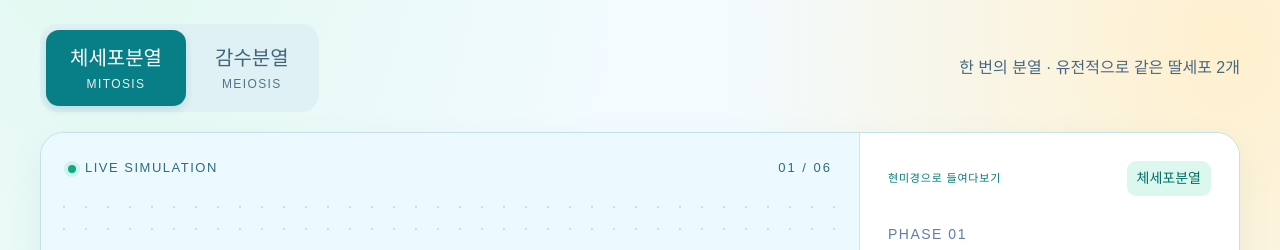
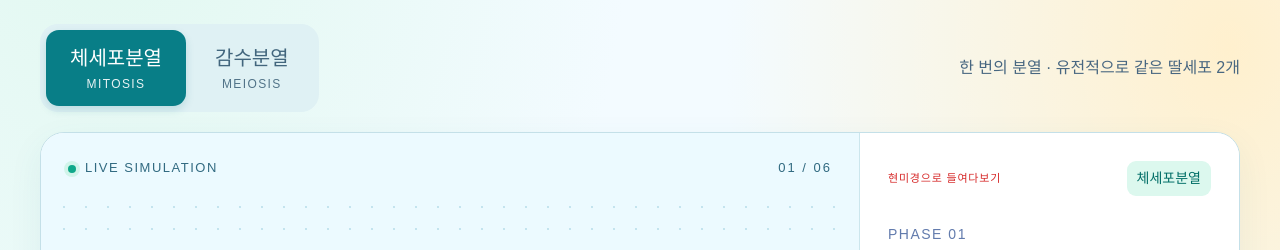
Before and after one commit to yja282-creator/cell, a website with bundled scripts: page index.html in a window 1280 px wide. Shown: the part 307-557 px from the top of the page. Built offline with nearby package versions, Linux system fonts and the light colour scheme; a web font is replaced by a local one.

Commit message:
Make microscope heading red

```diff
--- a/style.css
+++ b/style.css
@@ -111,7 +111,7 @@ select { background: #fff; border: 1px solid #bcdde8; border-radius: 10px; font-
 input[type=range] { width: 100%; accent-color: #00898f; height: 8px; display: block; }
 .inspector { padding: 28px; background: #fff; border-left: 1px solid #cce6ed; }
 .inspector-heading { display: flex; align-items: center; justify-content: space-between; gap: 8px; }
-.inspector-heading .eyebrow { font-size: 11px; letter-spacing: .8px; margin: 0; }
+.inspector-heading .eyebrow { font-size: 11px; letter-spacing: .8px; margin: 0; color: #d62828; }
 .badge { font-size: 14px; border-radius: 9px; background: #dcf8ee; color: #006e67; padding: 6px 10px; white-space: nowrap; }
 .stage-kicker { font-size: 14px; letter-spacing: 1.5px; color: #627bad; margin: 27px 0 8px; }
 h2 { margin: 0; }
```
